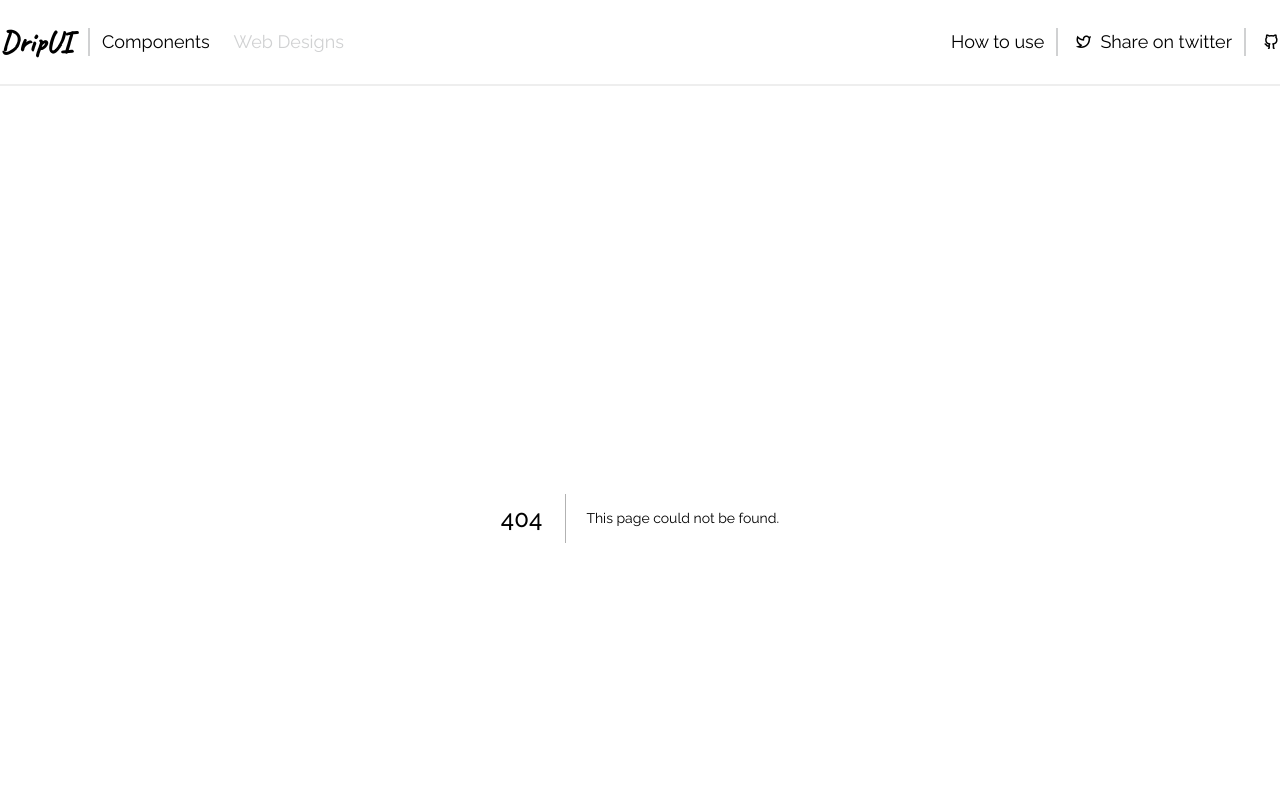
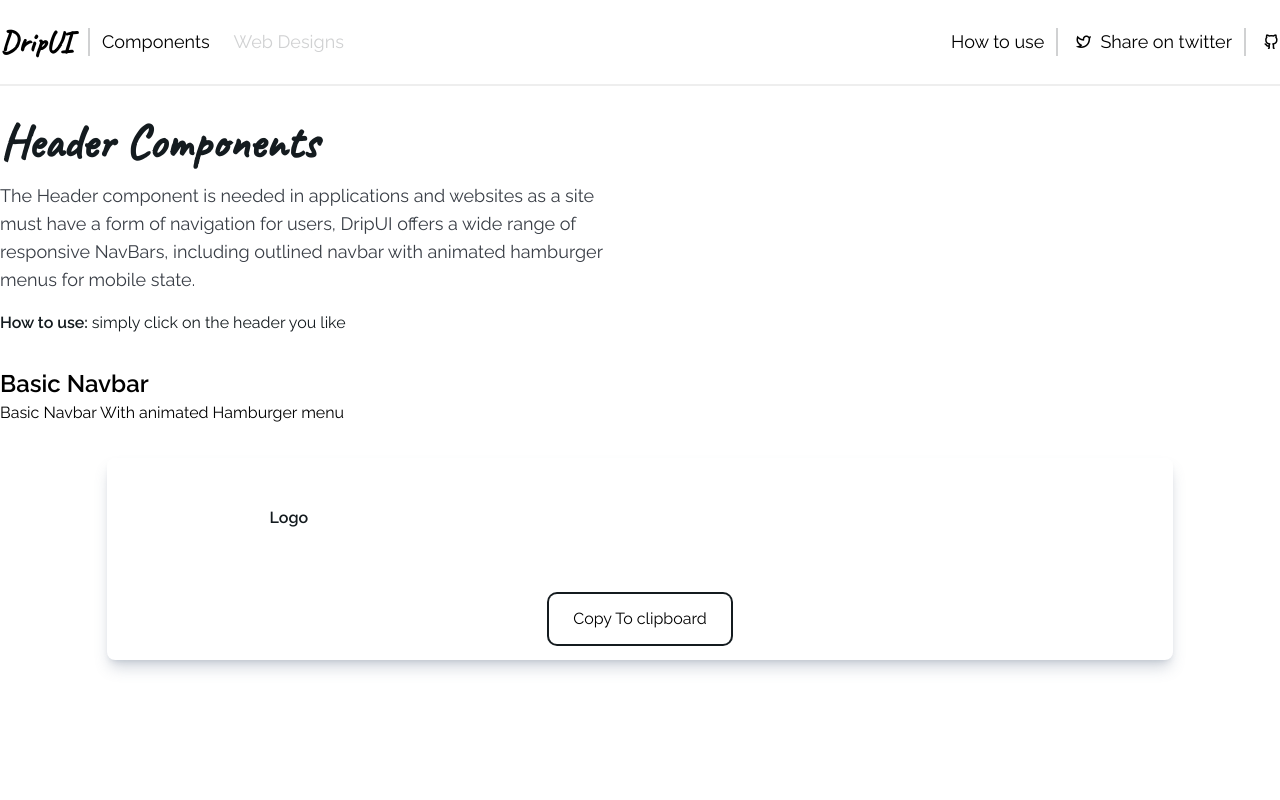
Before and after one commit to khazifire/DripUI, a Next.js app: page /docs/headers in a window 1280 px wide. Before the commit this address had no page. Shown: the top 800 px of the page. Built offline with nearby package versions, Linux system fonts and the light colour scheme.

Commit message:
created docs page pf header

```diff
--- /dev/null
+++ b/pages/docs/headers.js
@@ -0,0 +1,98 @@
+import Head from "next/head";
+import Link from "next/link";
+import { useRef, useState } from "react";
+import { BasicBtns } from "../../components/drip/buttons/basicBtsns";
+import { ColoredShadowBtns } from "../../components/drip/buttons/coloredShadowBtns";
+import { basicNavbars } from "../../components/drip/navbar/basicNavbars";
+import Meta from "../../components/layout/meta";
+import PageHeading from "../../components/other/PageHeadings";
+
+export default function Buttons() {
+  // const btnAreaRef = useRef(null);
+  const [CopySuccess, setCopySuccess] = useState(false);
+  const [btnId, setBtnId] = useState();
+
+  const copyToClipboard = async (e) => {
+    setCopySuccess(false);
+    try {
+      await navigator.clipboard.writeText(
+        e.target.outerHTML
+      );
+      setCopySuccess(true);
+      setBtnId(buttonId);
+    } catch (error) {
+      setCopySuccess(false);
+    }
+    setTimeout(() => {
+      setCopySuccess(false);
+      setBtnId();
+    }, 4000);
+  };
+
+  return (
+    <>
+      <Meta
+        title={"DripUI - Tailwind CSS Buttons"}
+        description={
+          "DripUI offers a wide range of responsive NavBars, including outlined navbar, animated hamburger menus, ...."
+        }
+        url={"/components/header"}
+      />
+      <PageHeading
+        title={"Header Components"}
+        alt={"header"}
+        description={
+          "The Header component is needed in applications and websites as a site must have a form of navigation for users, DripUI offers a wide range of responsive NavBars, including outlined navbar with animated hamburger menus for mobile state."
+        }
+      />
+
+      <section className="flex flex-col">
+          <h2 className="text-2xl font-semibold">Basic Navbar</h2>
+        <div className="flex flex-col">
+          {basicNavbars.map((navbar, index) => (
+            <div key={"Nav" + index}>
+              <p>{navbar.type}</p>
+              <div className="flex flex-col w-10/12 mx-auto mt-8 gap-8 p-4 rounded-lg shadow-lg shadow-slate-500/30 mb-72">
+                {navbar.category.map((nav) => (
+                    <nav
+                        tabIndex={5}
+                        key={nav.id}
+                        onClick={copyToClipboard}
+                    className={nav.style}
+                  >
+                    <input
+                      type={"checkbox"}
+                      id={`${nav.id}-checkbox`}
+                      className="hidden peer"
+                    />
+                        <div className="w-16 h-16 basis-16 rounded-full bg-white text-drip-black font-bold flex items-center justify-center">
+                      Logo
+                    </div>
+                    <ul className={nav.listContainerStyle}>
+                      {nav.children.map((child) => (
+                        <li key={child.id}>
+                          <Link href={child.href}>
+                            <span className={child.style}>{child.text}</span>
+                          </Link>
+                        </li>
+                      ))}
+                        </ul>
+                        <label htmlFor={`${nav.id}-checkbox`} className={nav.labelStyle}></label>
+                  </nav>
+                ))}
+                      <button className="rounded-lg ring-2 w-fit py-3 px-6 mx-auto ring-drip-black hover:bg-drip-black hover:text-white transition-colors duration-500 ease-in">Copy To clipboard</button>
+                {CopySuccess ? (
+                  <span className="absolute inline-flex gap-1 py-2 text-sm -bottom-8">
+                    Copied! <i className="ri-chat-smile-2-line animate-bounce"></i>{" "}
+                  </span>
+                ) : (
+                  ""
+                )}
+              </div>
+            </div>
+          ))}
+        </div>
+      </section>
+    </>
+  );
+}
```
